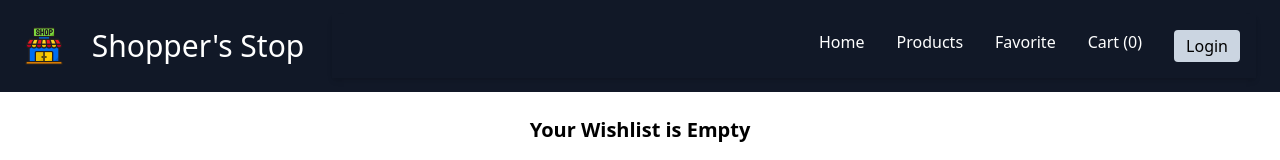
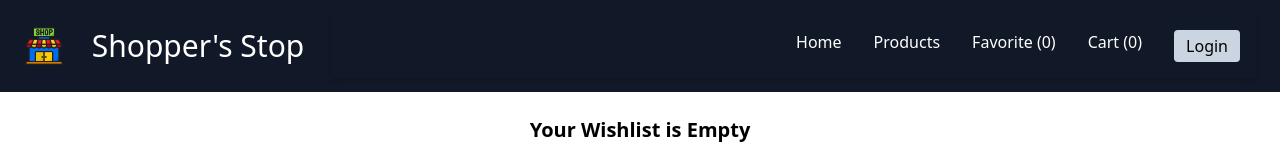
Before and after one commit to itsprajaktaapte/Ecommerce-Shopping-App, a React (Vite) app: page /favorite in a window 1280 px wide. Shown: the top 160 px of the page. Built offline with nearby package versions, Linux system fonts and the light colour scheme.

Commit message:
Commit- wishlist count
wishlist count shown on navbar

```diff
--- a/src/Component/Navbar.jsx
+++ b/src/Component/Navbar.jsx
@@ -3,14 +3,21 @@ import logo from "../assets/images/logo.png";
 import React from "react";
 import { useCart } from "../Context/CartContext";
 import { useUser } from "../Context/UserContext";
+import { useWishlist } from "../Context/WishlistContext";
 
 
 const Navbar = () => {
 
+  // using custom hooks from context
   const { cart } = useCart();
+  const{wishlist} = useWishlist()
 
   const {user,logout} = useUser();
+
+   // logic for displaying total count of wishlist and cart items
   const totalItems = cart?.reduce((sum, item) => sum + item.qty, 0);
+  const totalWishlistItems = wishlist.length;
+
 
   return (
     <div className=" max-w-screen bg-gray-900 text-white flex items-center justify-between px-6 py-3">
@@ -20,7 +27,7 @@ const Navbar = () => {
       <nav className="w-3/4 text-white p-4 flex justify-end gap-8 shadow-md">
         <Link to="/">Home</Link>
         <Link to="/products">Products</Link>
-        <Link to="/favorite">Favorite</Link>
+        <Link to="/favorite">Favorite ({totalWishlistItems})</Link>
         <Link to="/cart">Cart ({totalItems})</Link>
 
         {user?
--- a/src/Context/WishlistContext.jsx
+++ b/src/Context/WishlistContext.jsx
@@ -35,5 +35,5 @@ export const WishlistProvider = ({ children }) => {
   );
 };
 
-// Custom hook
+// Custom hook to use anywhere
 export const useWishlist = () => useContext(WishlistContext);
```
